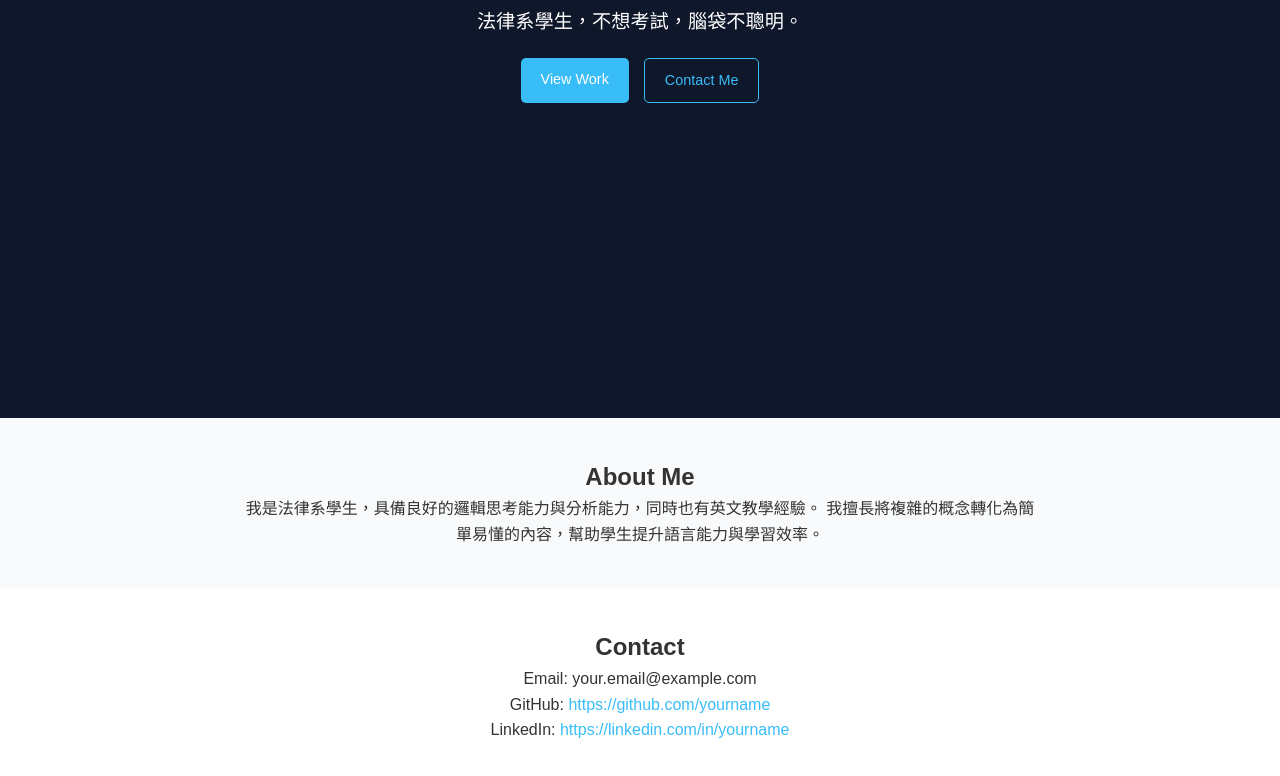
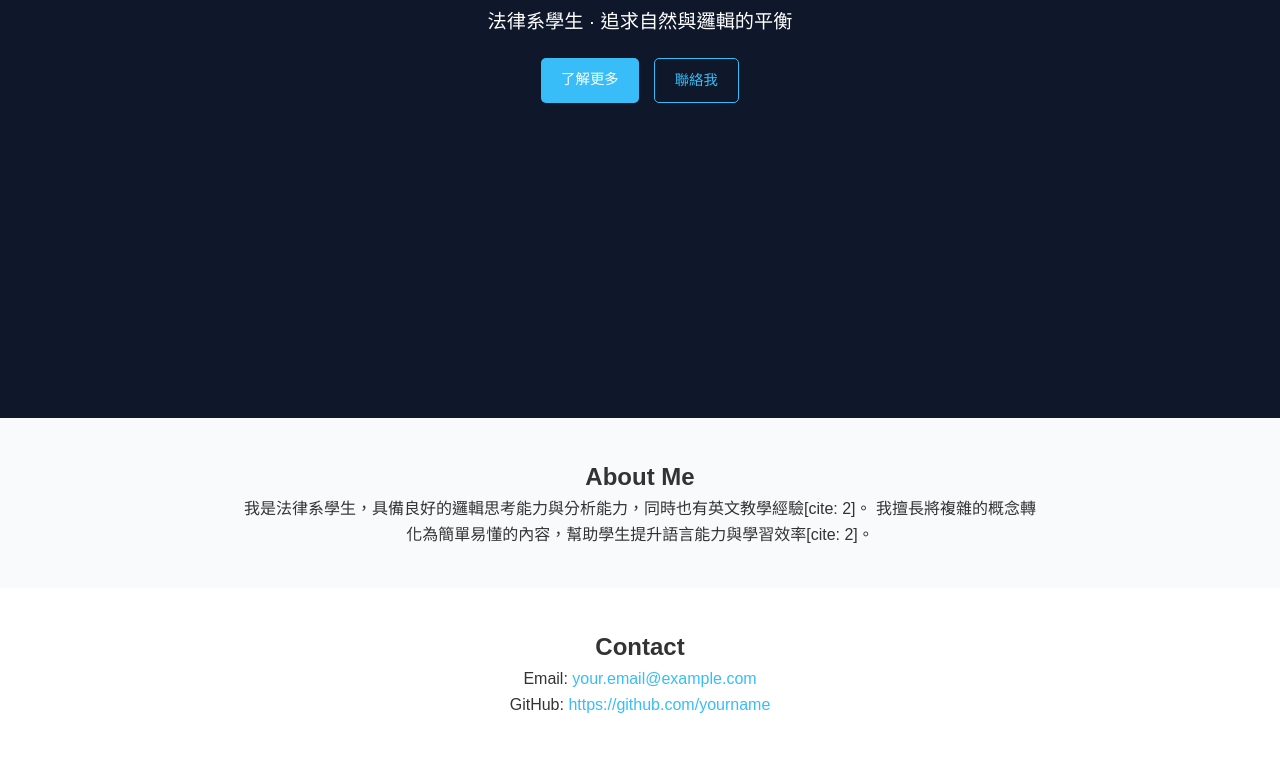
Before and after one commit to ronitsai77-eng/-, a plain HTML site: page index.html in a window 1280 px wide. Shown: the part 382-1158 px from the top of the page. Drawn offline with Linux system fonts and the light colour scheme.

Commit message:
Update index.html

```diff
--- a/index.html
+++ b/index.html
@@ -3,43 +3,41 @@
 <head>
   <meta charset="UTF-8">
   <meta name="viewport" content="width=device-width, initial-scale=1.0">
-  <title>Ronnie Portfolio</title>
+  <title>Ronnie Portfolio | 大地風格</title>
+  <!-- 引入具有人文氣息的字體 -->
+  <link href="https://fonts.googleapis.com/css2?family=Noto+Serif+TC:wght@400;700&display=swap" rel="stylesheet">
   <link rel="stylesheet" href="styles.css">
 </head>
-
 <body>
 
-  <!-- Hero Section -->
   <section class="hero">
     <div class="hero-content">
       <h1 class="name">Ronnie</h1>
-      <p class="tagline">法律系學生，不想考試，腦袋不聰明。</p>
-
+      <p class="tagline">法律系學生 · 追求自然與邏輯的平衡</p>
       <div class="hero-buttons">
-        <a href="#about" class="btn primary-btn">View Work</a>
-        <a href="#contact" class="btn secondary-btn">Contact Me</a>
+        <a href="#about" class="btn primary-btn">了解更多</a>
+        <a href="#contact" class="btn secondary-btn">聯絡我</a>
       </div>
     </div>
   </section>
 
-  <!-- About Section -->
   <section id="about" class="about">
     <div class="container">
       <h2>About Me</h2>
       <p>
-        我是法律系學生，具備良好的邏輯思考能力與分析能力，同時也有英文教學經驗。
-        我擅長將複雜的概念轉化為簡單易懂的內容，幫助學生提升語言能力與學習效率。
+        我是法律系學生，具備良好的邏輯思考能力與分析能力，同時也有英文教學經驗[cite: 2]。
+        我擅長將複雜的概念轉化為簡單易懂的內容，幫助學生提升語言能力與學習效率[cite: 2]。
       </p>
     </div>
   </section>
 
-  <!-- Contact Section -->
   <section id="contact" class="contact">
     <div class="container">
       <h2>Contact</h2>
-      <p>Email: your.email@example.com</p>
-      <p>GitHub: <a href="#">https://github.com/yourname</a></p>
-      <p>LinkedIn: <a href="#">https://linkedin.com/in/yourname</a></p>
+      <div class="contact-info">
+        <p>Email: <a href="mailto:your.email@example.com">your.email@example.com</a></p>
+        <p>GitHub: <a href="#">https://github.com/yourname</a></p>
+      </div>
     </div>
   </section>
 
```
